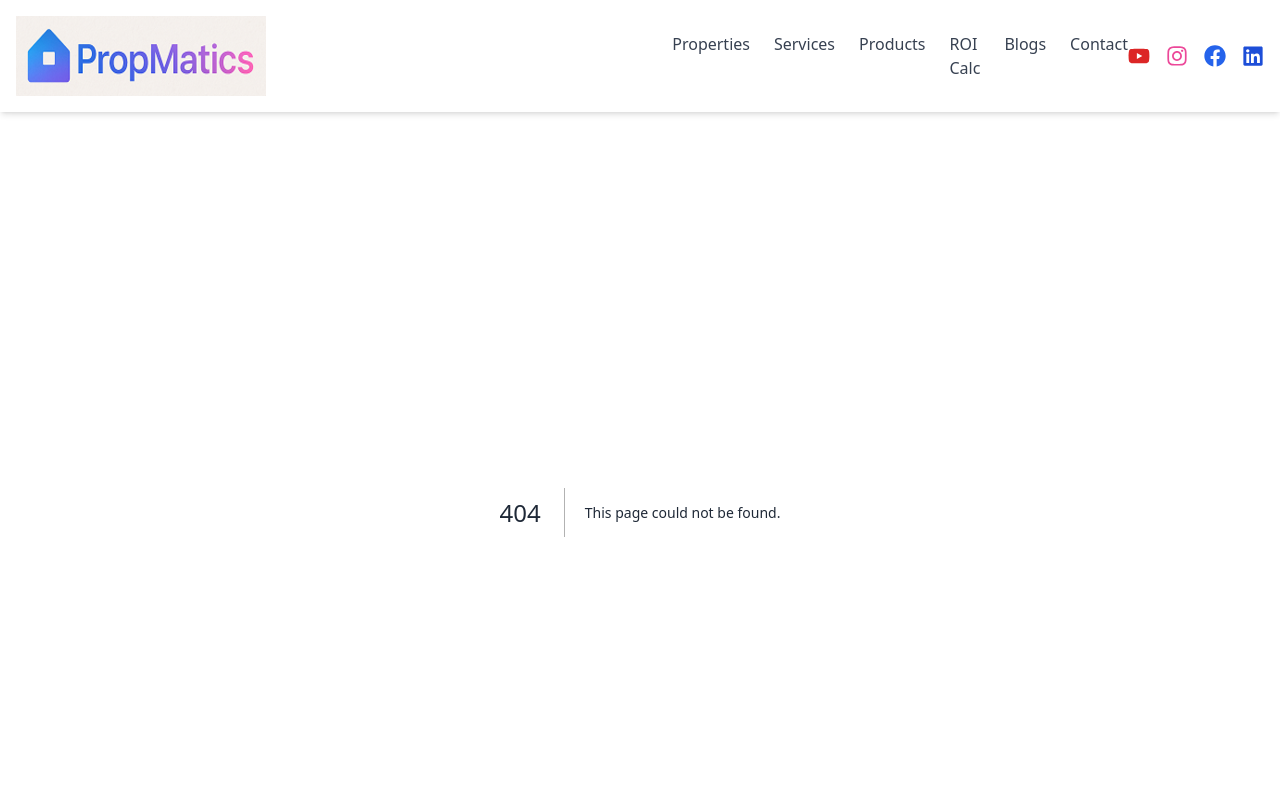
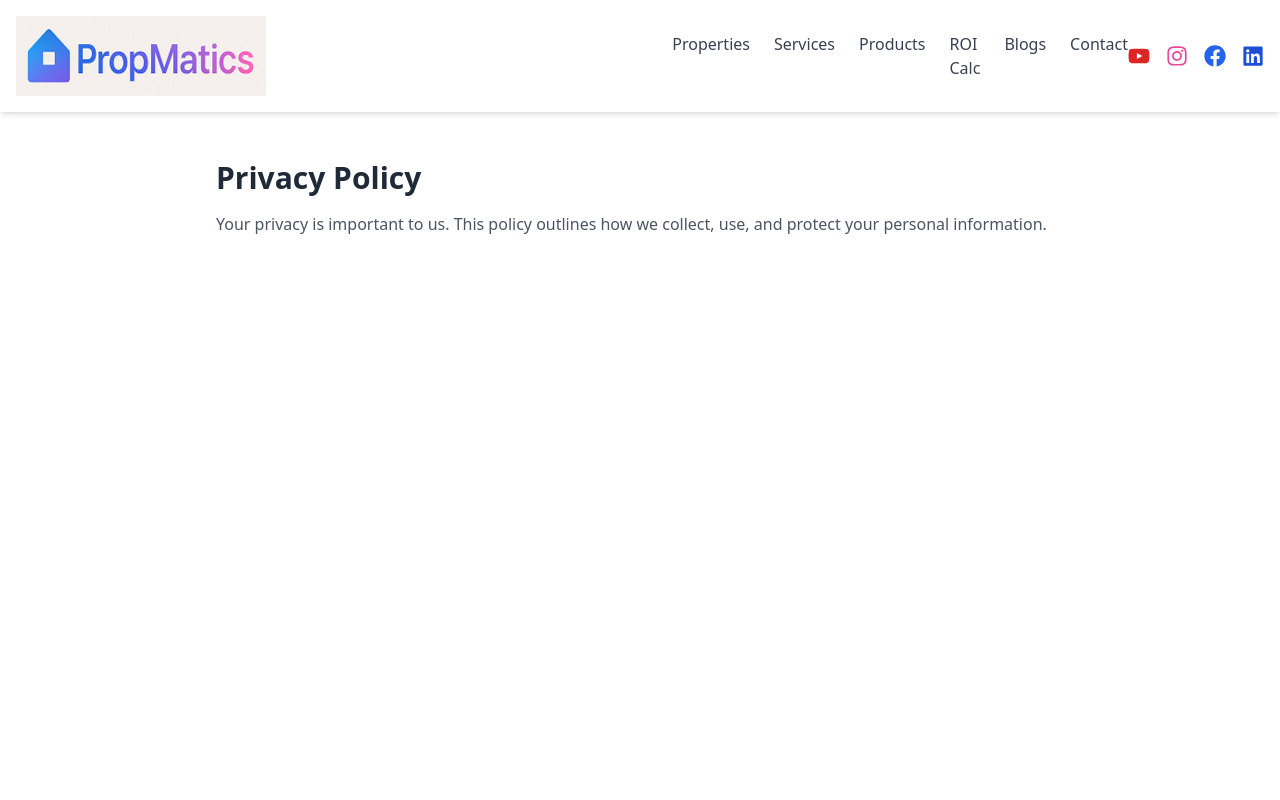
Before and after one commit to venupala-tt/propnz, a Next.js app: page /pages/privacy-policy in a window 1280 px wide. Before the commit this address had no page. Shown: the top 800 px of the page. Built offline with nearby package versions, Linux system fonts and the light colour scheme.

Commit message:
Create page.tsx

```diff
--- /dev/null
+++ b/app/pages/privacy-policy/page.tsx
@@ -0,0 +1,11 @@
+export default function PrivacyPolicyPage() {
+  return (
+    <section className="px-6 py-12 max-w-4xl mx-auto">
+      <h1 className="text-3xl font-bold mb-4">Privacy Policy</h1>
+      <p className="text-gray-600">
+        Your privacy is important to us. This policy outlines how we collect,
+        use, and protect your personal information.
+      </p>
+    </section>
+  )
+}
```
